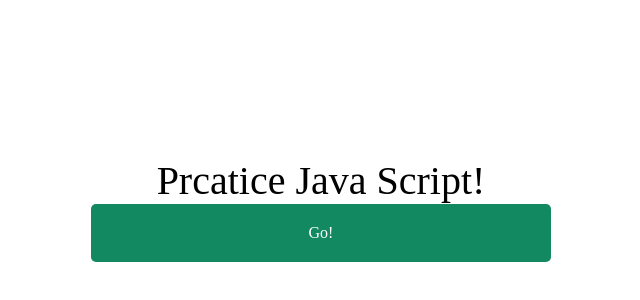
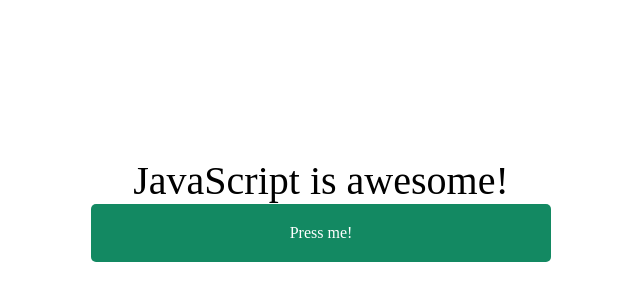
Before and after one commit to Sholpina/lessons-js, a plain HTML site: page index.html in a window 1280 px wide. Shown: the part 174-474 px from the top of the page, without its empty margins (319-959 px from the left). Drawn offline with Linux system fonts and the light colour scheme.

Commit message:
I made some tweaks

```diff
--- a/index.html
+++ b/index.html
@@ -9,8 +9,8 @@
 </head>
 <body>
     <div class="wrapper">
-        <div class="center h1">Prcatice Java Script!</div>
-        <div id="btn">Go!</div>
+        <div class="center h1">JavaScript is awesome!</div>
+        <div id="btn">Press me!</div>
         <div id="quest" class="center h2"></div>
         <div class="hide center">
           <button id="small">нажимайте</button><button id="big">нажимайте</button>
--- a/script2 copy.js
+++ b/script2 copy.js
@@ -1,5 +1,5 @@
 
-/*DZ 20220929 Js*/
+/*Tasks Homework JavaScript 20220929 Js*/
 
 // 1 Дается предложение в котором нужно капитализировать первые буквы всех слов
 // const mySentence = "javascript and python is cool";
@@ -16,8 +16,7 @@ alert(myNewStr(mySentence))
 
 
 // 2 Создавть функцию которая меняет регистр
-// К примеру из строки:
-// SoMe SeNtEnCe WiTh CaMeL CaSe
+// К примеру из строки:  SoMe SeNtEnCe WiTh CaMeL CaSe
 
 // сделать:
 // sOmE sEnTeNcE wItH cAmEl cAsE
```
